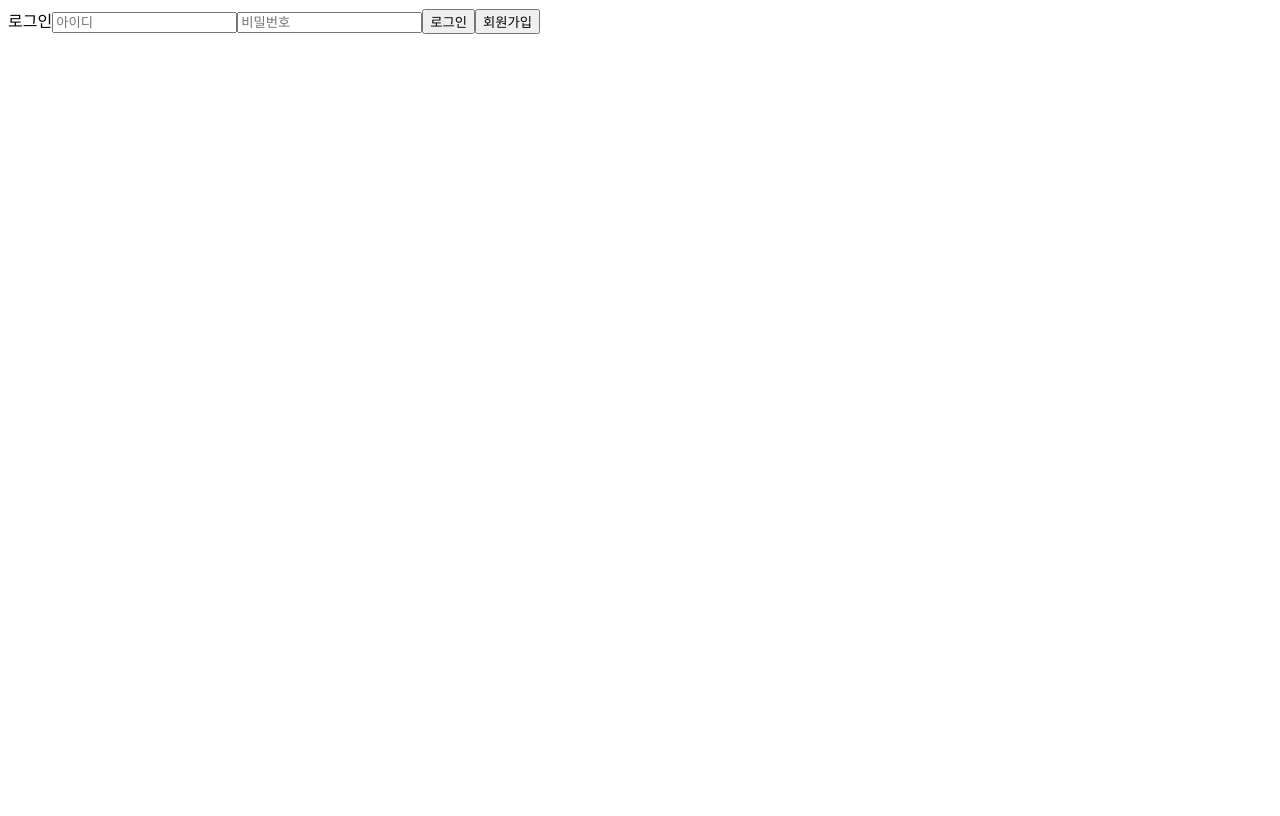
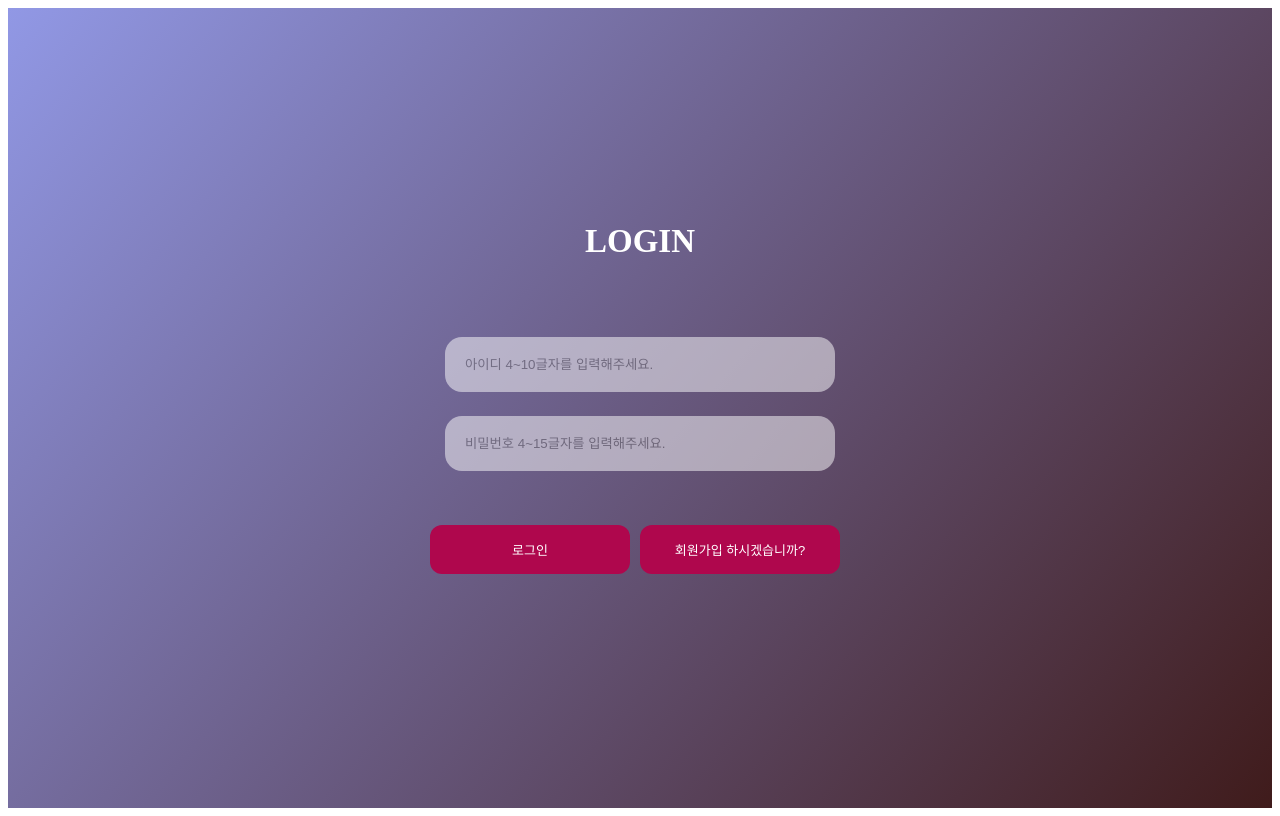
Before and after one commit to developeryeon/fansite-toolkit11, a React (Create React App) app: page / in a window 1280 px wide. Built offline with nearby package versions, Linux system fonts and the light colour scheme; no server answers.

Commit message:
[login, signup]

```diff
--- a/src/api/letters.js
+++ b/src/api/letters.js
@@ -1,8 +1,7 @@
 import axios from 'axios';
 
 const lettersAPI = axios.create({
-	// baseURL: process.env.REACT_APP_LETTERS_SERVER_URL,
-	baseURL: 'https://moneyfulpublicpolicy.co.kr',
+	baseURL: process.env.REACT_APP_BASE_URL,
 });
 
 lettersAPI.interceptors.request.use(
--- a/src/api/userAPI.js
+++ b/src/api/userAPI.js
@@ -1,10 +1,10 @@
 import axios from 'axios';
 
 const userAPI = axios.create({
-	// baseURL: process.env.REACT_APP_BASE_SERVER_URL,
-	baseURL: process.env.REACT_APP_BASE_SERVER_URL,
+	baseURL: process.env.REACT_APP_BASE_URL,
 });
 
+// 요청 보내기 전
 userAPI.interceptors.request.use(
 	function (config) {
 		console.log('user 요청 성공!!', config);
@@ -16,6 +16,7 @@ userAPI.interceptors.request.use(
 	}
 );
 
+//오류 요청 보내기 전
 userAPI.interceptors.response.use(
 	function (response) {
 		console.log('user 응답 받았어!!', response);
--- a/src/pages/EditDetail.jsx
+++ b/src/pages/EditDetail.jsx
@@ -21,7 +21,7 @@ export default function EditDetail() {
 	};
 
 	const homeBtnClickHandler = () => {
-		navigate('/');
+		navigate('/home');
 		window.location.reload();
 	};
 
--- a/src/pages/Login.jsx
+++ b/src/pages/Login.jsx
@@ -1,116 +1,150 @@
-import { useState } from 'react';
-import { useDispatch, useSelector } from 'react-redux';
-import { __login } from '../redux/modules/AuthSlice';
+import React, { useState } from 'react';
+import { useDispatch } from 'react-redux';
+import { __login, __register } from '../redux/modules/AuthSlice';
 import { useNavigate } from 'react-router-dom';
-import userAPI from '../api/userAPI';
+import styled from 'styled-components';
 
 export default function Login() {
 	const dispatch = useDispatch();
 	const navigate = useNavigate();
-
-	const [inLogin, setInLogin] = useState(true);
-	const togglePage = () => {
-		setInLogin(!inLogin);
-	};
-
-	const [joinInfo, setJoinInfo] = useState({
-		id: 'yeon123',
-		password: '123456',
-		nickname: 'loginTest1',
+	const [loginInfo, setLoginInfo] = useState({
+		id: '',
+		password: '',
 	});
 
-	const [loginInfo, setLoginInfo] = useState({
-		id: 'yeon789',
-		password: '987651',
-		nickname: 'loginTest22',
-	});
+	const { id, password } = loginInfo;
 
-	const joinUser = async (e) => {
-		e.preventDefault();
-		const { data } = await userAPI.post('/resister', joinInfo);
-		console.log(data);
+	const handleChange = (e) => {
+		const { name, value } = e.target;
+		setLoginInfo((prevState) => ({
+			...prevState,
+			[name]: value,
+		}));
 	};
 
 	const loginUser = async (e) => {
 		e.preventDefault();
+		if (!id || !password) return alert('아이디와 비밀번호는 필수값입니다.');
+
 		try {
-			const { data } = await userAPI.post('/login', loginInfo);
-			console.log(data);
-			console.log('로그인 응답값 확인해보자구!');
-			localStorage.setItem('token', data.accessToken);
+			const response = await dispatch(__login(loginInfo));
+			console.log('로그인 response : ', response);
+			const { success, userId, accessToken, nickname } = response.payload;
+			if (success) {
+				console.log('로그인 성공!');
+				localStorage.setItem('userId', userId);
+				localStorage.setItem('accessToken', accessToken);
+				localStorage.setItem('nickname', nickname);
+				navigate('/home'); // 비밀번호가 맞으면 홈 화면
+			} else {
+				alert('비밀번호가 일치하지 않습니다.');
+			}
 		} catch (error) {
 			console.error('로그인 에러:', error);
 		}
 	};
 
-	// const [formData, setFormData] = useState({
-	// 	id: '',
-	// 	password: '',
-	// 	nickname: '',
-	// });
-	// const { id, password, nickname } = formData;
-
-	// const handleInputChange = (e) => {
-	// 	const { name, value } = e.target;
-	// 	setFormData((prev) => ({
-	// 		...prev,
-	// 		[name]: value,
-	// 	}));
-	// };
-
-	// const handleAuth = async (event) => {
-	// 	event.preventDefault();
-	// 	try {
-	// 		if (inLogin) {
-	// 			// 로그인 요청
-	// 			if (!id || !password) return alert('아이디와 비밀번호는 필수값입니다.');
-	// 			await dispatch(__login({ id, password }));
-	// 			navigate('/home');
-	// 		} else {
-	// 			// 회원가입 요청
-	// 			if (!id || !password || !nickname) return alert('아이디, 비밀번호, 닉네임은 필수값입니다.');
-
-	// 			// 회원가입 성공 시 로그인 모드로 전환
-	// 			setInLogin(true);
-	// 		}
-	// 	} catch (error) {
-	// 		console.error('비동기 작업 중 에러 발생ㅠㅡㅠ :', error);
-	// 	}
-	// };
+	const handleSignUp = () => {
+		navigate('/signup');
+	};
 
 	return (
-		<>
-			{inLogin ? (
-				<div>
-					로그인
-					<input type="text" placeholder="아이디" minLength={4} maxLength={10} />
-					<input type="password" placeholder="비밀번호" minLength={4} maxLength={15} />
-					<button onClick={loginUser}>로그인</button>
-					<button onClick={togglePage}>회원가입</button>
-				</div>
-			) : (
-				<div>
-					회원가입
-					<input type="text" placeholder="아이디" minLength={4} maxLength={10} />
-					<input type="password" placeholder="비밀번호" minLength={4} maxLength={15} />
-					<input type="nickname" placeholder="닉네임" minLength={4} maxLength={15} />
-					<button onClick={loginUser}>로그인</button>
-					<button onClick={togglePage}>회원가입</button>
-				</div>
-			)}
-		</>
+		<Container>
+			<Title>LOGIN</Title>
+			<Form onSubmit={loginUser}>
+				<Input type="text" placeholder="아이디 4~10글자를 입력해주세요." name="id" value={loginInfo.id} onChange={handleChange} />
+				<Input type="password" placeholder="비밀번호 4~15글자를 입력해주세요." name="password" value={loginInfo.password} onChange={handleChange} />
+				<ButtonWrapper>
+					<Button type="submit">로그인</Button>
+					<Button type="button" onClick={handleSignUp}>
+						회원가입 하시겠습니까?
+					</Button>
+				</ButtonWrapper>
+			</Form>
+		</Container>
 	);
+}
 
-	// return (
-	// 	<form onSubmit={handleAuth}>
-	// 		<h1>{inLogin ? '로그인' : '회원가입'}</h1>
-	// 		<input type="text" name="id" placeholder="아이디 (4~10글자)" minLength={4} maxLength={10} value={id} onChange={handleInputChange} autoFocus />
-	// 		<input type="password" name="password" placeholder="비밀번호 (4~15글자)" minLength={4} maxLength={15} value={password} onChange={handleInputChange} />
-	// 		{!inLogin && <input type="text" name="nickname" placeholder="닉네임 (1~10글자)" minLength={1} maxLength={10} value={nickname} onChange={handleInputChange} />}
-	// 		{/* <button type="submit">{inLogin ? '로그인' : '회원가입'}</button> */}
-	// 		{/* <button type="button" onClick={() => setInLogin((prev) => !prev)}>
-	// 			{inLogin ? '회원가입으로 전환' : '로그인으로 전환'}
-	// 		</button> */}
-	// 	</form>
-	// );
-}
+const Container = styled.div`
+	display: flex;
+	flex-direction: column;
+	justify-content: center;
+	align-items: center;
+	height: 100vh;
+	background: linear-gradient(310deg, #e664, #9198e5), linear-gradient(180deg, black, black);
+`;
+
+const Title = styled.h1`
+	font-size: 33px;
+	margin-bottom: 36px;
+	color: #fff;
+`;
+
+const Form = styled.form`
+	display: flex;
+	flex-direction: column;
+	align-items: center;
+	justify-content: center;
+	padding: 60px 15px;
+	border-radius: 12px;
+	background-color: transparent;
+	width: 500px;
+	height: 200px;
+`;
+
+const Input = styled.input`
+	margin-bottom: 24px;
+	padding: 20px 0;
+	width: 390px;
+	border: none;
+	border-radius: 17px;
+	outline: none;
+	opacity: 0.5;
+	text-indent: 20px;
+`;
+
+const ButtonWrapper = styled.div`
+	display: flex;
+	flex-direction: row;
+	align-items: center;
+	justify-content: center;
+`;
+
+const Button = styled.button`
+	border-radius: 12px;
+	padding: 15px;
+	width: 200px;
+	margin-top: 30px;
+	margin-right: 10px;
+	font-size: 13px;
+	border: none;
+	background-color: #af074d;
+	color: white;
+	cursor: pointer;
+
+	&:hover {
+		background-color: #ff6b81;
+	}
+`;
+
+// 수정
+// const onUpdateBtnClickHandler = async() => {
+// 	axios.patch(`http://localhost:4001/todos/${targetId}`, {
+// 		id:loginInfo,
+// 		//타겟 ID를 찾아내서 id를 loginInfo에 들어간 내용으로 바꿔준다.
+// 	})
+// }
+
+// 	// return (
+// 	// 	<form onSubmit={handleAuth}>
+// 	// 		<h1>{inLogin ? '로그인' : '회원가입'}</h1>
+// 	// 		<input type="text" name="id" placeholder="아이디 (4~10글자)" minLength={4} maxLength={10} value={id} onChange={handleInputChange} autoFocus />
+// 	// 		<input type="password" name="password" placeholder="비밀번호 (4~15글자)" minLength={4} maxLength={15} value={password} onChange={handleInputChange} />
+// 	// 		{!inLogin && <input type="text" name="nickname" placeholder="닉네임 (1~10글자)" minLength={1} maxLength={10} value={nickname} onChange={handleInputChange} />}
+// 	// 		{/* <button type="submit">{inLogin ? '로그인' : '회원가입'}</button> */}
+// 	// 		{/* <button type="button" onClick={() => setInLogin((prev) => !prev)}>
+// 	// 			{inLogin ? '회원가입으로 전환' : '로그인으로 전환'}
+// 	// 		</button> */}
+// 	// 	</form>
+// 	// );
+// }
--- a/src/pages/SignUp.jsx
+++ b/src/pages/SignUp.jsx
@@ -1,38 +1,139 @@
 import userAPI from '../api/userAPI';
+import styled from 'styled-components';
+import { useNavigate } from 'react-router-dom';
+import { __register } from '../redux/modules/AuthSlice';
+import { useState } from 'react';
 
 function SignUp() {
-	const handleSignUp = async (e) => {
+	const navigate = useNavigate();
+
+	const [signupInfo, setSignupInfo] = useState({
+		id: '',
+		password: '',
+		nickname: '',
+	});
+
+	const { id, password, nickname } = signupInfo;
+
+	const onChangeHandler = (e) => {
+		const { name, value } = e.target;
+		setSignupInfo((prevState) => ({
+			...prevState,
+			[name]: value,
+		}));
+	};
+
+	const joinUsHandler = async (e) => {
 		e.preventDefault();
-		const { id, password, nickname } = e.target;
-		const response = await userAPI.post('/register', {
-			id: id.value,
-			password: password.value,
-			nickname: nickname.value,
-		});
-		console.log(response);
+		try {
+			const { id, password, nickname } = e.target;
+			const { data } = await userAPI.post('/register', {
+				id: id.value,
+				password: password.value,
+				nickname: nickname.value,
+			});
+			// localStorage.setItem('id', id.value);
+			// localStorage.setItem('password', password.value);
+			// localStorage.setItem('nickname', nickname.value);
+			console.log('회원가입 response : ', data);
+			navigate('/login');
+		} catch (error) {
+			console.error('sign-up 에러에요!');
+		}
+	};
+
+	const handleLogin = () => {
+		navigate('/login');
 	};
 
 	return (
-		<section>
-			<h1>회원 가입</h1>
-			<form onSubmit={handleSignUp}>
-				<p>
-					<label>아이디</label>
-					<input type="text" name="id" minLength={4} maxLength={10}></input>
-				</p>
-				<p>
-					<label>비밀번호</label>
-					<input type="password" name="password" minLength={4} maxLength={15}></input>
-				</p>
-				<p>
-					<label>닉네임</label>
-					<input type="text" name="nickname" minLength={1} maxLength={10}></input>
-				</p>
-				<button>회원가입</button>
-				<button type="button">로그인</button>
-			</form>
-		</section>
+		<Container>
+			<Title>JOIN</Title>
+			<Form onSubmit={joinUsHandler}>
+				<div>
+					<Input type="text" name="id" value={signupInfo.id} onChange={onChangeHandler} placeholder="아이디 4~10글자를 입력해주세요." minLength={4} maxLength={10} />
+				</div>
+				<div>
+					<Input type="password" name="password" value={signupInfo.password} onChange={onChangeHandler} placeholder="비밀번호 4~15글자를 입력해주세요." minLength={4} maxLength={15} />
+				</div>
+				<div>
+					<Input type="text" name="nickname" value={signupInfo.nickname} onChange={onChangeHandler} placeholder="닉네임 1~10글자를 입력해주세요." minLength={1} maxLength={10} />
+				</div>
+				<ButtonWrapper>
+					<Button type="submit">회원가입 완료</Button>
+					<Button type="button" onClick={handleLogin}>
+						취소
+					</Button>
+				</ButtonWrapper>
+			</Form>
+		</Container>
 	);
 }
 
+const Container = styled.section`
+	display: flex;
+	flex-direction: column;
+	justify-content: center;
+	align-items: center;
+	height: 100vh;
+	background: linear-gradient(310deg, #e664, #9198e5), linear-gradient(180deg, black, black);
+`;
+
+const Title = styled.h2`
+	font-size: 32px;
+	margin-bottom: 100px;
+	color: #fff;
+`;
+
+const Form = styled.form`
+	display: flex;
+	flex-direction: column;
+	align-items: center;
+	justify-content: center;
+	padding: 60px 15px;
+	border-radius: 12px;
+	background-color: transparent;
+	width: 500px;
+	height: 200px;
+	color: #fff;
+`;
+
+const Input = styled.input`
+	display: flex;
+	flex-direction: row;
+	align-items: center;
+	justify-content: center;
+	margin-bottom: 24px;
+	padding: 20px 0;
+	width: 390px;
+	border: none;
+	border-radius: 17px;
+	outline: none;
+	opacity: 0.5;
+	text-indent: 20px;
+`;
+
+const ButtonWrapper = styled.div`
+	display: flex;
+	flex-direction: row;
+	align-items: center;
+	justify-content: center;
+`;
+
+const Button = styled.button`
+	border-radius: 12px;
+	padding: 15px;
+	width: 200px;
+	margin-top: 30px;
+	margin-right: 10px;
+	font-size: 13px;
+	border: none;
+	background-color: #af074d;
+	color: white;
+	cursor: pointer;
+
+	&:hover {
+		background-color: #ff6b81;
+	}
+`;
 export default SignUp;
```
Also changed, not shown: src/components/LetterList.jsx (+14 -5 lines), src/pages/Detail.jsx (+23 -0 lines), src/redux/modules/AuthSlice.js (+20 -7 lines), src/shared/AuthLayout.jsx (+8 -4 lines), src/shared/NonAuthLayout.jsx (deleted, +0 -35 lines).
